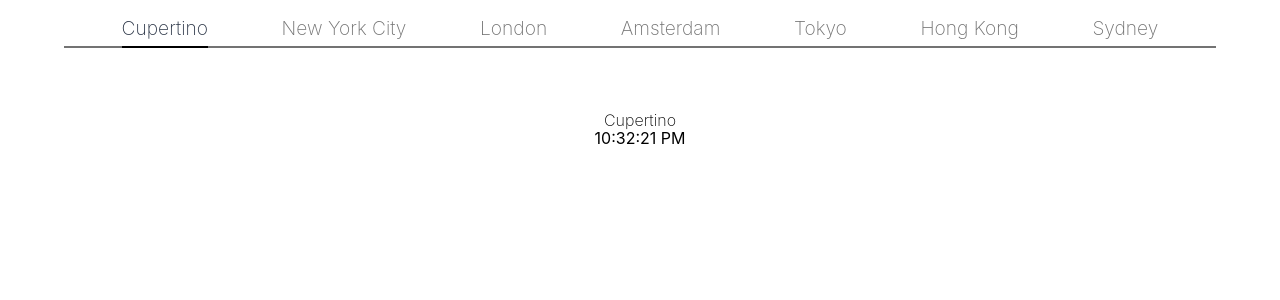
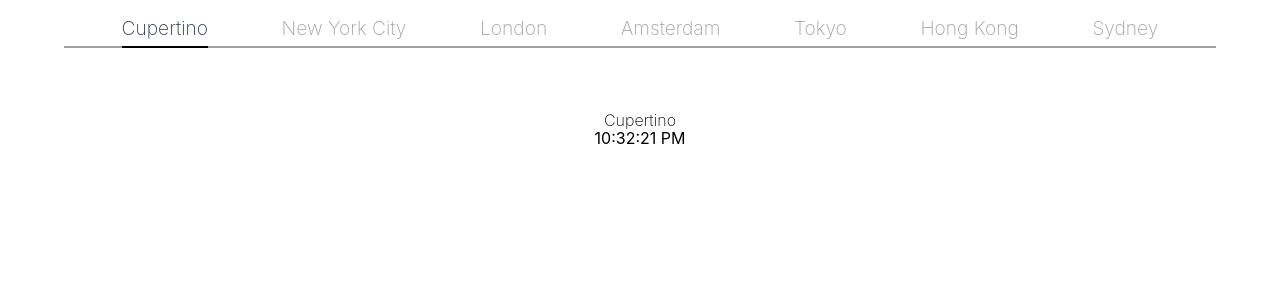
Before and after one commit to bclonan/loc-nav-bar, a Vue app: page / in a window 1280 px wide. Shown: the top 300 px of the page. Built offline with nearby package versions, Linux system fonts and the light colour scheme.

Commit message:
Update _colors.scss

```diff
--- a/src/styles/_colors.scss
+++ b/src/styles/_colors.scss
@@ -1,3 +1,3 @@
 $activeBlue: hsl(217, 71%, 53%) !default;
 $darkGray: #2d3748;
-$lightGray: #737373;
+$lightGray: #a2a2a2;
```
